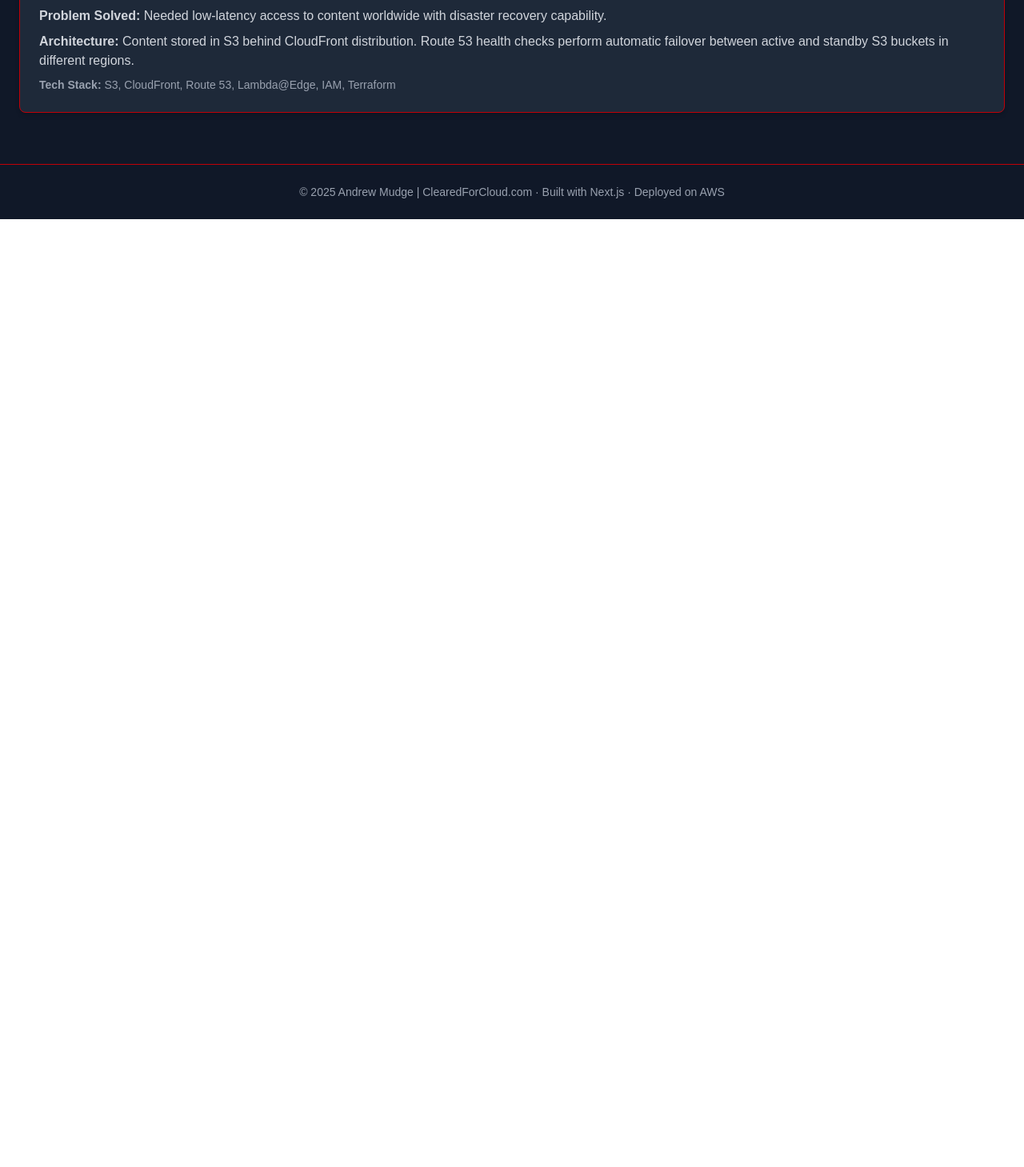
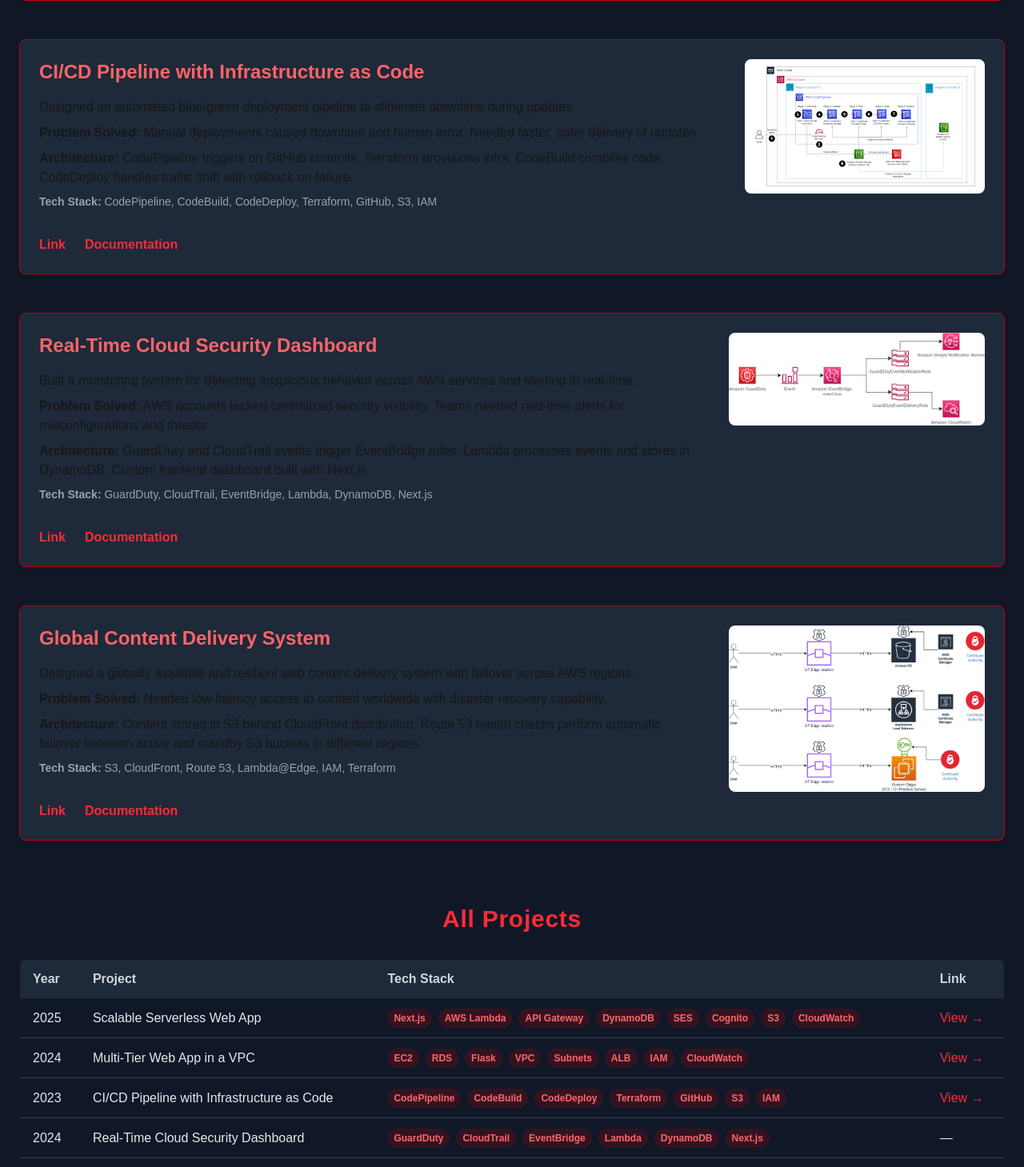
Before and after one commit to andrewmudge/clearedforcloud, a Next.js app: page /projects in a window 1280 px wide. Shown: the part 985-2444 px from the top of the page at 80% size. Before the commit the page ends 1259 px from the top, so only its background shows below. Built offline with nearby package versions, Linux system fonts and the light colour scheme.

Commit message:
mobile view updates, projects table

```diff
--- a/app/page.tsx
+++ b/app/page.tsx
@@ -82,7 +82,7 @@
           <div className="mt-6 flex flex-col items-center gap-4">
 
             {/* Top Row: Email & Github */}
-            <div className="flex justify-center gap-8">
+            <div className="flex flex-wrap justify-center gap-4 sm:gap-8 text-center break-words">
               <a
                 href="mailto:mudge.andrew@gmail.com"
                 className="text-red-600 hover:underline flex items-center gap-2"
@@ -103,12 +103,12 @@
 
 
             {/* Bottom Row: Phone & LinkedIn */}
-            <div className="flex justify-center gap-8">
+            <div className="flex flex-wrap justify-center gap-4 sm:gap-8 text-center break-words">
                <a
                   href="tel:+16618080385"
                   className="text-red-600 hover:underline flex items-center gap-2"
                 >
-                  <span role="img" aria-label="Phone" className="text-white text-lg">📞</span>
+                  <span role="img" aria-label="Phone" className="text-white text-lg">📱</span>
                   +1 (661) 808-0385
                 </a>
 
--- a/app/projects/page.tsx
+++ b/app/projects/page.tsx
@@ -1,15 +1,10 @@
 export default function ProjectsPage() {
-  return (
-    <section className="px-6 py-16 bg-gray-900 min-h-screen">
-      <h1 className="text-4xl font-bold text-center mt-10 mb-10 text-red-500 tracking-wide">
-        🛠️ Featured Projects in Detail
-      </h1>
-
-      <div className="max-w-7xl mx-auto grid grid-cols-1 md:grid-cols-2 gap-8 text-gray-300">
-
-        {/* Project 1 */}
-        <div className="bg-gray-800 p-6 rounded-lg border border-red-700 shadow-md hover:border-red-500 transition">
-          <h2 className="text-2xl text-red-400 font-bold mb-2">Scalable Serverless Web App</h2>
+  const projects = [
+    {
+      id: 1,
+      title: "Scalable Serverless Web App",
+      description: (
+        <>
           <p className="mb-2">
             Built a fully serverless event booking system capable of handling thousands of concurrent requests with minimal latency.
           </p>
@@ -19,14 +14,24 @@
           <p className="mb-2">
             <strong>Architecture:</strong> Users authenticate with Cognito, submit bookings via a Next.js frontend. Requests hit API Gateway which invokes Lambda functions. Bookings are stored in DynamoDB. SES sends confirmation emails.
           </p>
-          <p className="text-sm text-gray-400">
+          <p className="text-sm text-gray-400 mb-4">
             <strong>Tech Stack:</strong> Next.js, AWS Lambda, API Gateway, DynamoDB, SES, Cognito, S3, CloudWatch
           </p>
-        </div>
-
-        {/* Project 2 */}
-        <div className="bg-gray-800 p-6 rounded-lg border border-red-700 shadow-md hover:border-red-500 transition">
-          <h2 className="text-2xl text-red-400 font-bold mb-2">Multi-Tier Web App in a VPC</h2>
+        </>
+      ),
+      link: "/projects/serverless-event-booking",
+      documentation: "/docs/serverless-event-booking.pdf",
+      imgSrc: "/project1.png",
+      imgAlt: "Serverless Event Booking Architecture Diagram",
+      year: "2025",
+      techStack: ["Next.js", "AWS Lambda", "API Gateway", "DynamoDB", "SES", "Cognito", "S3", "CloudWatch"],
+      externalLink: "https://github.com/andrewmudge/serverless-event-booking",
+    },
+    {
+      id: 2,
+      title: "Multi-Tier Web App in a VPC",
+      description: (
+        <>
           <p className="mb-2">
             Deployed a 3-tier Flask application inside a secure VPC, segmented by subnets and protected by security groups and NACLs.
           </p>
@@ -36,14 +41,24 @@
           <p className="mb-2">
             <strong>Architecture:</strong> Public subnet hosts ALB, which routes to EC2 app servers in private subnets. RDS PostgreSQL lives in isolated DB subnet. Bastion host enables SSH for admin.
           </p>
-          <p className="text-sm text-gray-400">
+          <p className="text-sm text-gray-400 mb-4">
             <strong>Tech Stack:</strong> EC2, RDS, Flask, VPC, Subnets, ALB, IAM, CloudWatch
           </p>
-        </div>
-
-        {/* Project 3 */}
-        <div className="bg-gray-800 p-6 rounded-lg border border-red-700 shadow-md hover:border-red-500 transition">
-          <h2 className="text-2xl text-red-400 font-bold mb-2">CI/CD Pipeline with Infrastructure as Code</h2>
+        </>
+      ),
+      link: "/projects/multi-tier-web-app",
+      documentation: "/docs/multi-tier-web-app.pdf",
+      imgSrc: "/project2.png",
+      imgAlt: "Multi-Tier VPC Architecture Diagram",
+      year: "2024",
+      techStack: ["EC2", "RDS", "Flask", "VPC", "Subnets", "ALB", "IAM", "CloudWatch"],
+      externalLink: "https://github.com/andrewmudge/cloud-resume",
+    },
+    {
+      id: 3,
+      title: "CI/CD Pipeline with Infrastructure as Code",
+      description: (
+        <>
           <p className="mb-2">
             Designed an automated blue/green deployment pipeline to eliminate downtime during updates.
           </p>
@@ -53,14 +68,24 @@
           <p className="mb-2">
             <strong>Architecture:</strong> CodePipeline triggers on GitHub commits. Terraform provisions infra. CodeBuild compiles code, CodeDeploy handles traffic shift with rollback on failure.
           </p>
-          <p className="text-sm text-gray-400">
+          <p className="text-sm text-gray-400 mb-4">
             <strong>Tech Stack:</strong> CodePipeline, CodeBuild, CodeDeploy, Terraform, GitHub, S3, IAM
           </p>
-        </div>
-
-        {/* Project 4 */}
-        <div className="bg-gray-800 p-6 rounded-lg border border-red-700 shadow-md hover:border-red-500 transition">
-          <h2 className="text-2xl text-red-400 font-bold mb-2">Real-Time Cloud Security Dashboard</h2>
+        </>
+      ),
+      link: "/projects/cicd-pipeline-iac",
+      documentation: "/docs/cicd-pipeline-iac.pdf",
+      imgSrc: "/project3.png",
+      imgAlt: "CI/CD Pipeline Architecture Diagram",
+      year: "2023",
+      techStack: ["CodePipeline", "CodeBuild", "CodeDeploy", "Terraform", "GitHub", "S3", "IAM"],
+      externalLink: "https://github.com/andrewmudge/devsecops-pipeline",
+    },
+    {
+      id: 4,
+      title: "Real-Time Cloud Security Dashboard",
+      description: (
+        <>
           <p className="mb-2">
             Built a monitoring system for detecting suspicious behavior across AWS services and alerting in real-time.
           </p>
@@ -70,14 +95,24 @@
           <p className="mb-2">
             <strong>Architecture:</strong> GuardDuty and CloudTrail events trigger EventBridge rules. Lambda processes events and stores in DynamoDB. Custom frontend dashboard built with Next.js.
           </p>
-          <p className="text-sm text-gray-400">
+          <p className="text-sm text-gray-400 mb-4">
             <strong>Tech Stack:</strong> GuardDuty, CloudTrail, EventBridge, Lambda, DynamoDB, Next.js
           </p>
-        </div>
-
-        {/* Project 5 */}
-        <div className="bg-gray-800 p-6 rounded-lg border border-red-700 shadow-md hover:border-red-500 transition md:col-span-2">
-          <h2 className="text-2xl text-red-400 font-bold mb-2">Global Content Delivery System</h2>
+        </>
+      ),
+      link: "/projects/cloud-security-dashboard",
+      documentation: "/docs/cloud-security-dashboard.pdf",
+      imgSrc: "/project4.png",
+      imgAlt: "Cloud Security Dashboard UI",
+      year: "2024",
+      techStack: ["GuardDuty", "CloudTrail", "EventBridge", "Lambda", "DynamoDB", "Next.js"],
+      externalLink: "",
+    },
+    {
+      id: 5,
+      title: "Global Content Delivery System",
+      description: (
+        <>
           <p className="mb-2">
             Designed a globally available and resilient web content delivery system with failover across AWS regions.
           </p>
@@ -87,11 +122,136 @@
           <p className="mb-2">
             <strong>Architecture:</strong> Content stored in S3 behind CloudFront distribution. Route 53 health checks perform automatic failover between active and standby S3 buckets in different regions.
           </p>
-          <p className="text-sm text-gray-400">
+          <p className="text-sm text-gray-400 mb-4">
             <strong>Tech Stack:</strong> S3, CloudFront, Route 53, Lambda@Edge, IAM, Terraform
           </p>
-        </div>
+        </>
+      ),
+      link: "/projects/global-content-delivery",
+      documentation: "/docs/global-content-delivery.pdf",
+      imgSrc: "/project5.png",
+      imgAlt: "Global CDN Architecture Diagram",
+      year: "2023",
+      techStack: ["S3", "CloudFront", "Route 53", "Lambda@Edge", "IAM", "Terraform"],
+      externalLink: "",
+    },
+  ];
 
+  const summaryProjects = projects.map(({ year, title, techStack, externalLink }) => ({
+    year,
+    name: title,
+    techStack,
+    link: externalLink || "#",
+  }));
+
+  return (
+    <section className="px-6 py-16 bg-gray-900 min-h-screen">
+      <h1 className="text-4xl font-bold text-center mt-10 mb-10 text-red-500 tracking-wide">
+        🛠️ Featured Projects in Detail
+      </h1>
+
+      <div className="text-center mb-8">
+        <a
+          href="#project-table"
+          className="inline-block px-4 py-2 text-sm font-semibold text-red-400 border border-red-500 rounded hover:bg-red-500 hover:text-white transition duration-300"
+        >
+          View All Projects →
+        </a>
+      </div>
+
+      <div className="max-w-7xl mx-auto space-y-12">
+        {projects.map(({ id, title, description, link, documentation, imgSrc, imgAlt }) => (
+          <div
+            key={id}
+            className="flex flex-col-reverse md:flex-row bg-gray-800 p-6 rounded-lg border border-red-700 shadow-md hover:border-red-500 transition"
+          >
+            {/* Text Section */}
+            <div className="flex-1 pr-0 md:pr-8 flex flex-col justify-between">
+              <div>
+                <h2 className="text-2xl text-red-400 font-bold mb-4">{title}</h2>
+                {description}
+              </div>
+              <div className="mt-4 space-x-6">
+                <a
+                  href={link}
+                  className="inline-block text-red-500 hover:underline font-semibold"
+                >
+                  Link
+                </a>
+                <a
+                  href={documentation}
+                  download
+                  className="inline-block text-red-500 hover:underline font-semibold"
+                >
+                  Documentation
+                </a>
+              </div>
+            </div>
+
+            {/* Image Section */}
+            <div className="hidden md:block mt-6 md:mt-0 flex-shrink-0">
+              <img
+                src={imgSrc}
+                alt={imgAlt}
+                className="max-w-xs rounded-lg"
+                style={{ objectFit: "contain" }}
+              />
+            </div>
+          </div>
+        ))}
+      </div>
+
+      {/* Summary Table Section */}
+      <h2
+        id="project-table"
+        className="text-3xl font-bold text-center mt-20 mb-8 text-red-500 tracking-wide"
+      >
+        All Projects
+      </h2>
+
+      <div className="max-w-7xl mx-auto overflow-x-auto">
+        <table className="min-w-full border border-gray-700 rounded-lg overflow-hidden">
+          <thead className="bg-gray-800 text-gray-300">
+            <tr>
+              <th className="px-4 py-3 text-left">Year</th>
+              <th className="px-4 py-3 text-left">Project</th>
+              <th className="px-4 py-3 text-left">Tech Stack</th>
+              <th className="px-4 py-3 text-left">Link</th>
+            </tr>
+          </thead>
+          <tbody className="bg-gray-900 divide-y divide-gray-700 text-gray-200">
+            {summaryProjects.map((project, index) => (
+              <tr key={index} className="hover:bg-gray-800 transition-colors">
+                <td className="px-4 py-3">{project.year}</td>
+                <td className="px-4 py-3 font-medium">{project.name}</td>
+                <td className="px-4 py-3 space-x-2">
+                  {project.techStack.map((tech, i) => (
+                    <span
+                      key={i}
+                      className="inline-block bg-red-700/20 text-red-400 text-xs font-semibold px-2 py-1 rounded-full"
+                    >
+                      {tech}
+                    </span>
+                  ))}
+                </td>
+                <td className="px-4 py-3">
+                  {project.link !== "#" ? (
+                    <a
+                      href={project.link}
+                      target="_blank"
+                      rel="noopener noreferrer"
+                      className="text-red-500 hover:underline"
+                    >
+                      View →
+                    </a>
+                  ) : (
+                    "—"
+                  )}
+                </td>
+              </tr>
+            ))}
+          </tbody>
+        </table>
       </div>
     </section>
   );
--- /dev/null
+++ b/app/serverless/page.tsx
@@ -0,0 +1,3 @@
+export default function Serverless() {
+
+}
```
Also changed, not shown: 1 other file (tests, documents, lock files or other folders).
